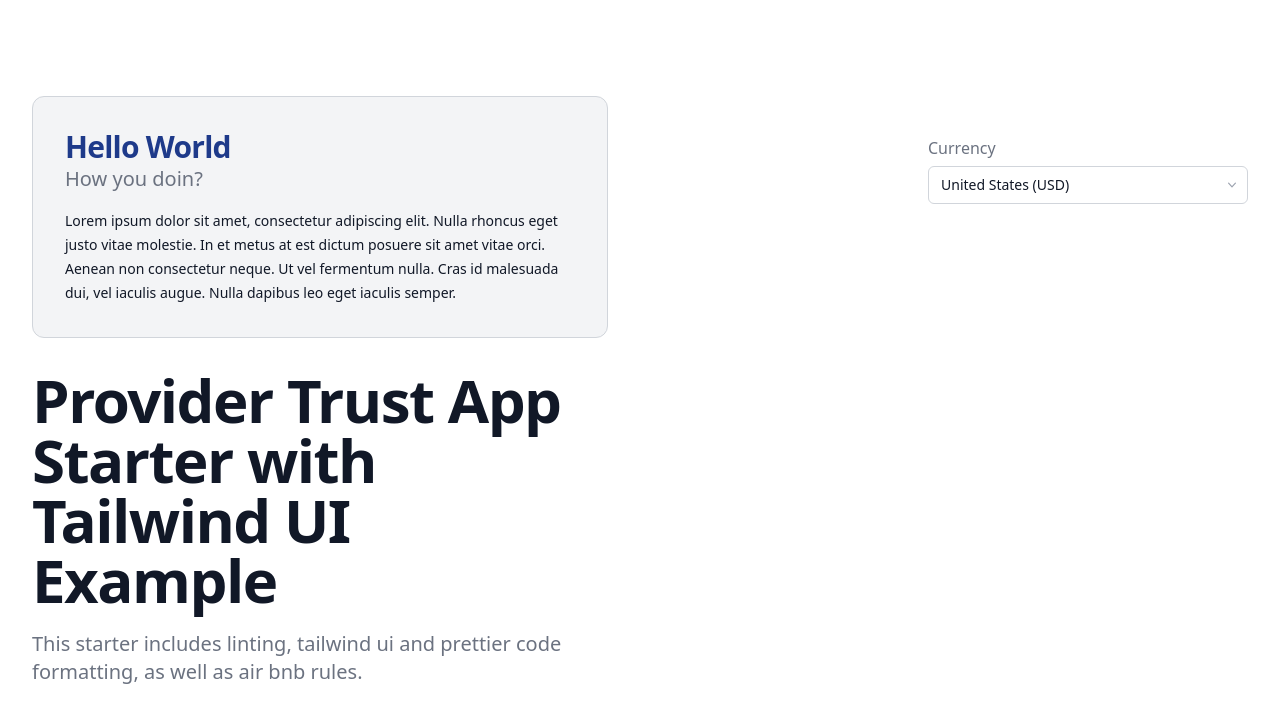
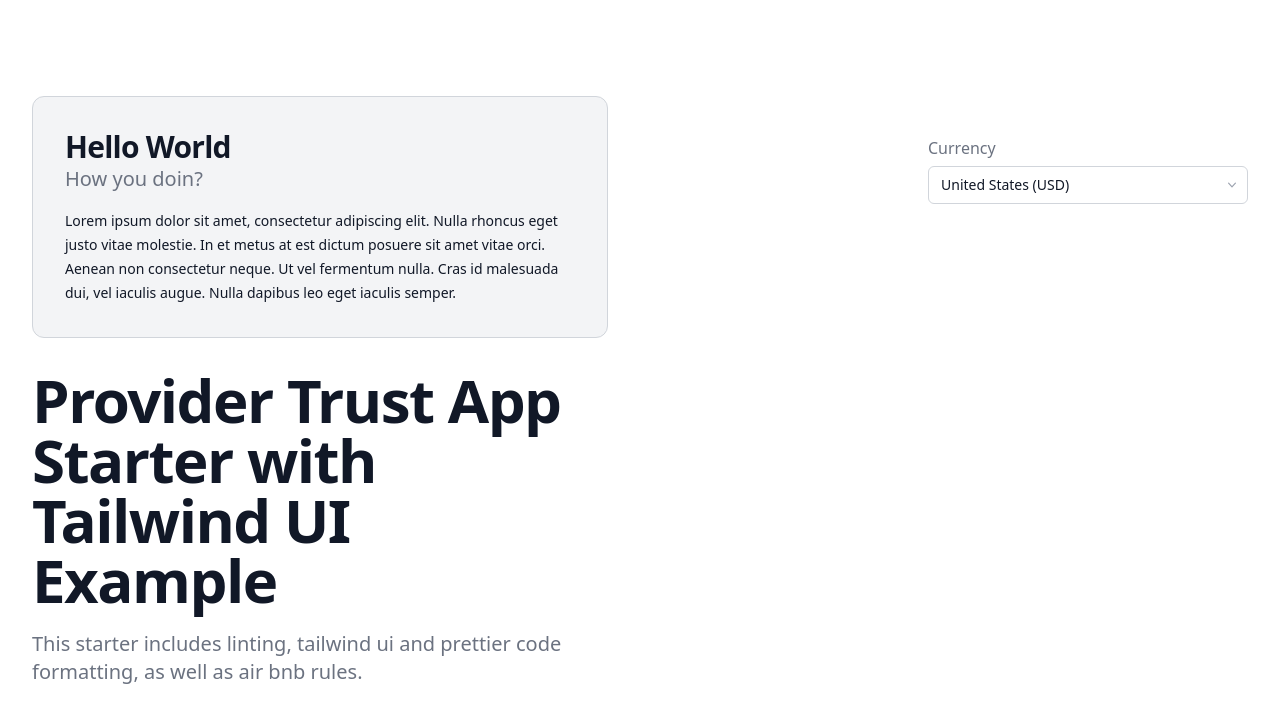
Before and after one commit to ericli100/ptapp, a React (Vite) app: page / in a window 1280 px wide. Shown: the top 722 px of the page. Built offline with nearby package versions, Linux system fonts and the light colour scheme.

Commit message:
Update HelloWorld for explicit type values

```diff
--- a/src/App.tsx
+++ b/src/App.tsx
@@ -6,7 +6,7 @@
     <div className="bg-white">
       <div className="mx-auto max-w-7xl py-16 px-4 sm:py-24 sm:px-6 lg:flex lg:justify-between lg:px-8">
         <div className="max-w-xl">
-          <HelloWorld variant="blue" />
+          <HelloWorld variant="gray" />
           <h2 className="text-4xl font-bold tracking-tight text-gray-900 sm:text-5xl lg:text-6xl">
             Provider Trust App Starter with Tailwind UI Example
           </h2>
--- a/src/components/HelloWorld.tsx
+++ b/src/components/HelloWorld.tsx
@@ -6,19 +6,22 @@
 
 export default function HelloWorld({ variant }: HelloWorldProps) {
   const wrapperClassName = clsx(
-    'border p-8 rounded-xl mb-8 bg-gray-100 border-gray-300',
+    'border p-8 rounded-xl mb-8',
+    variant === 'gray' && 'bg-gray-100 border-gray-300',
     variant === 'red' && 'bg-red-100 border-red-300',
     variant === 'green' && 'bg-green-100 border-green-300',
     variant === 'blue' && 'bg-blue-100 border-blue-300'
   );
   const headlineClassName = clsx(
     'font-bold text-3xl tracking-tight',
+    variant === 'gray' && 'text-gray-900',
     variant === 'red' && 'text-red-900',
     variant === 'green' && 'text-green-900',
     variant === 'blue' && 'text-blue-900'
   );
   const subHeadlineClassName = clsx(
-    'mt-0 mb-4 text-xl text-gray-500',
+    'mt-0 mb-4 text-xl',
+    variant === 'gray' && 'text-gray-500',
     variant === 'red' && 'text-red-500',
     variant === 'green' && 'text-green-500',
     variant === 'blue' && 'text-blue-500'
```
Also changed, not shown: 1 other file (tests, documents, lock files or other folders).
